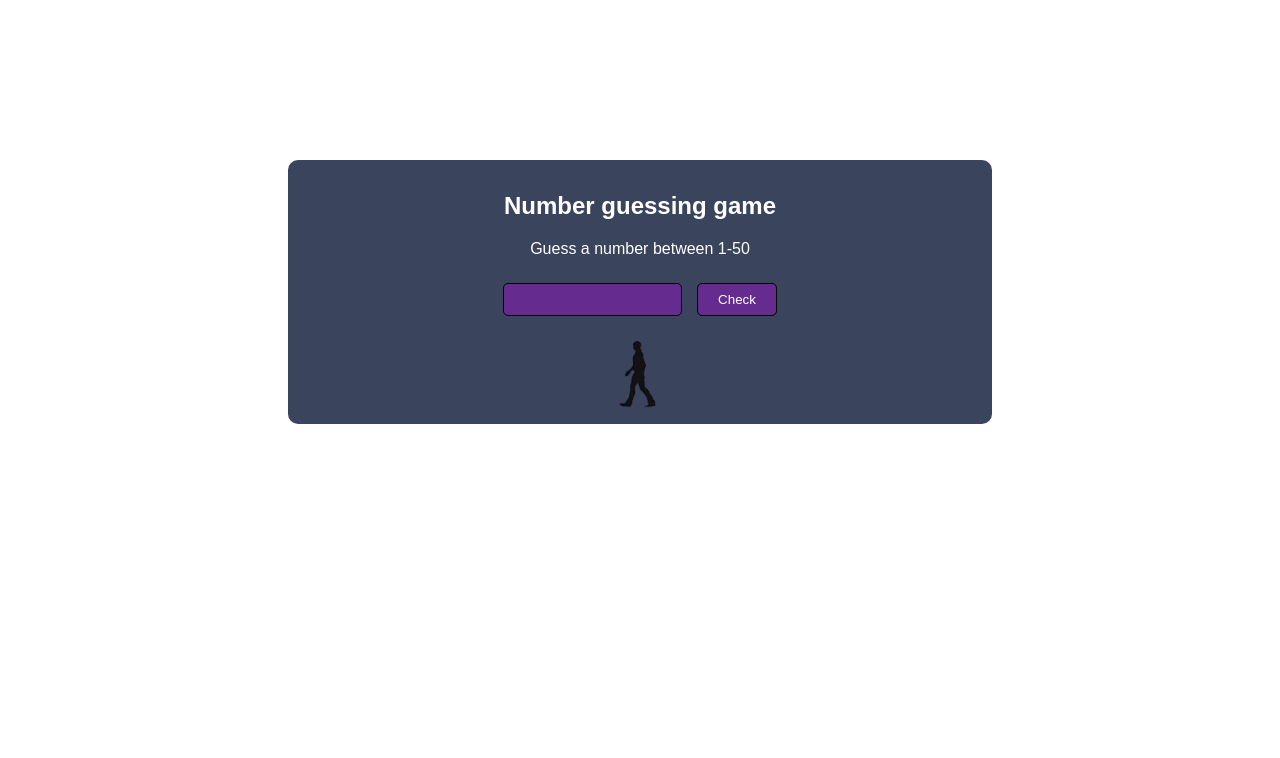
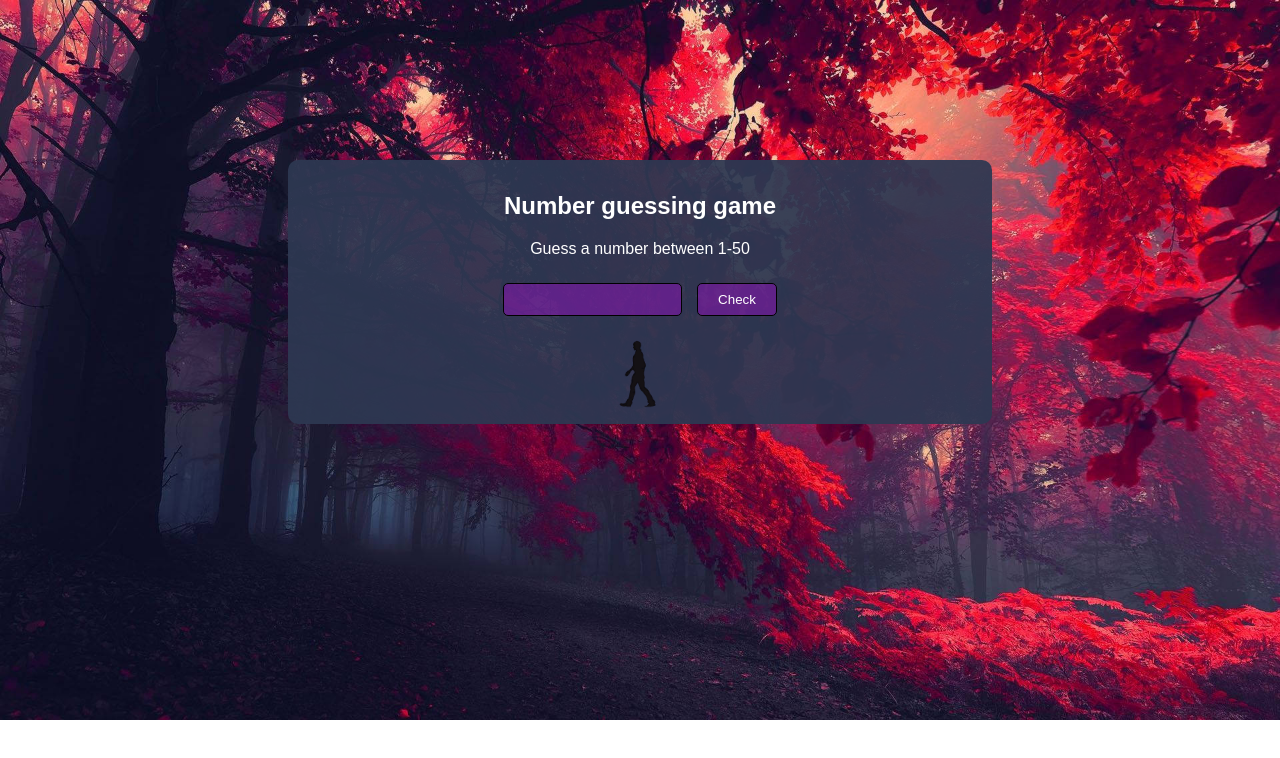
Before and after one commit to SanteriWille/JS4-gjettelek, a plain HTML site: page index.html in a window 1280 px wide. Drawn offline with Linux system fonts and the light colour scheme.

Commit message:
fixed css

```diff
--- a/style.css
+++ b/style.css
@@ -6,7 +6,7 @@
 }
 
 body {
-    background-image: url(/uke7/img/bakgrunn.jpg);
+    background-image: url(img/bakgrunn.jpg);
     background-repeat: no-repeat;
     background-size: 100%;
 }
```
